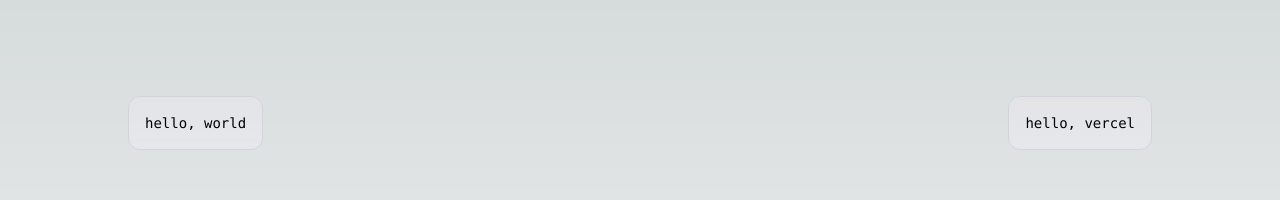
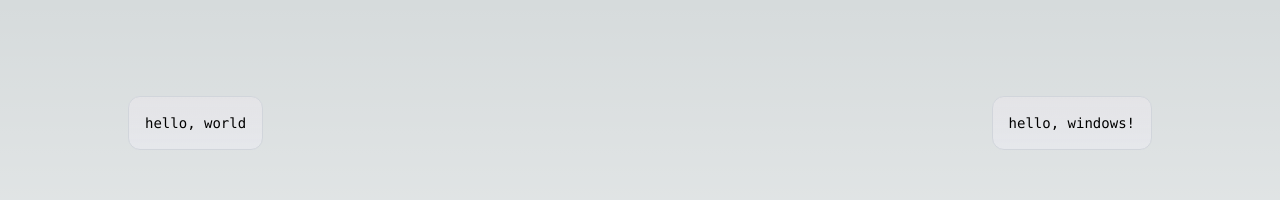
Before and after one commit to gusclifton/hello-world, a Next.js app: page / in a window 1280 px wide. Shown: the top 200 px of the page. Built offline with nearby package versions, Linux system fonts and the light colour scheme.

Commit message:
Set up Windows node dev env - don't laugh!

```diff
--- a/app/page.js
+++ b/app/page.js
@@ -7,7 +7,7 @@ export default function Home() {
         <p className="fixed left-0 top-0 flex w-full justify-center border-b border-gray-300 bg-gradient-to-b from-zinc-200 pb-6 pt-8 backdrop-blur-2xl dark:border-neutral-800 dark:bg-zinc-800/30 dark:from-inherit lg:static lg:w-auto  lg:rounded-xl lg:border lg:bg-gray-200 lg:p-4 lg:dark:bg-zinc-800/30">
           hello, world</p>
           <p className="fixed left-0 top-0 flex w-full justify-center border-b border-gray-300 bg-gradient-to-b from-zinc-200 pb-6 pt-8 backdrop-blur-2xl dark:border-neutral-800 dark:bg-zinc-800/30 dark:from-inherit lg:static lg:w-auto  lg:rounded-xl lg:border lg:bg-gray-200 lg:p-4 lg:dark:bg-zinc-800/30">
-          hello, vercel</p>
+          hello, windows!</p>
       </div>
     </main>
   )
```
